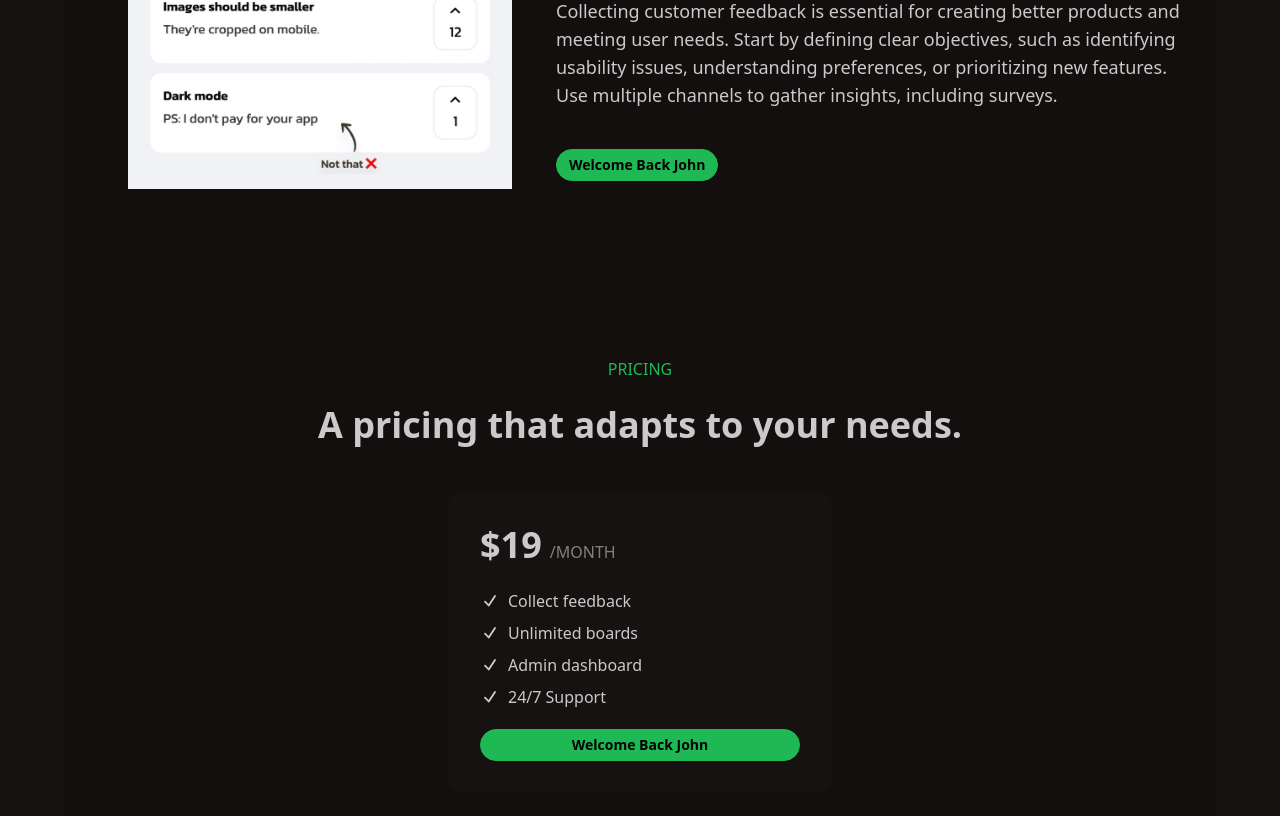
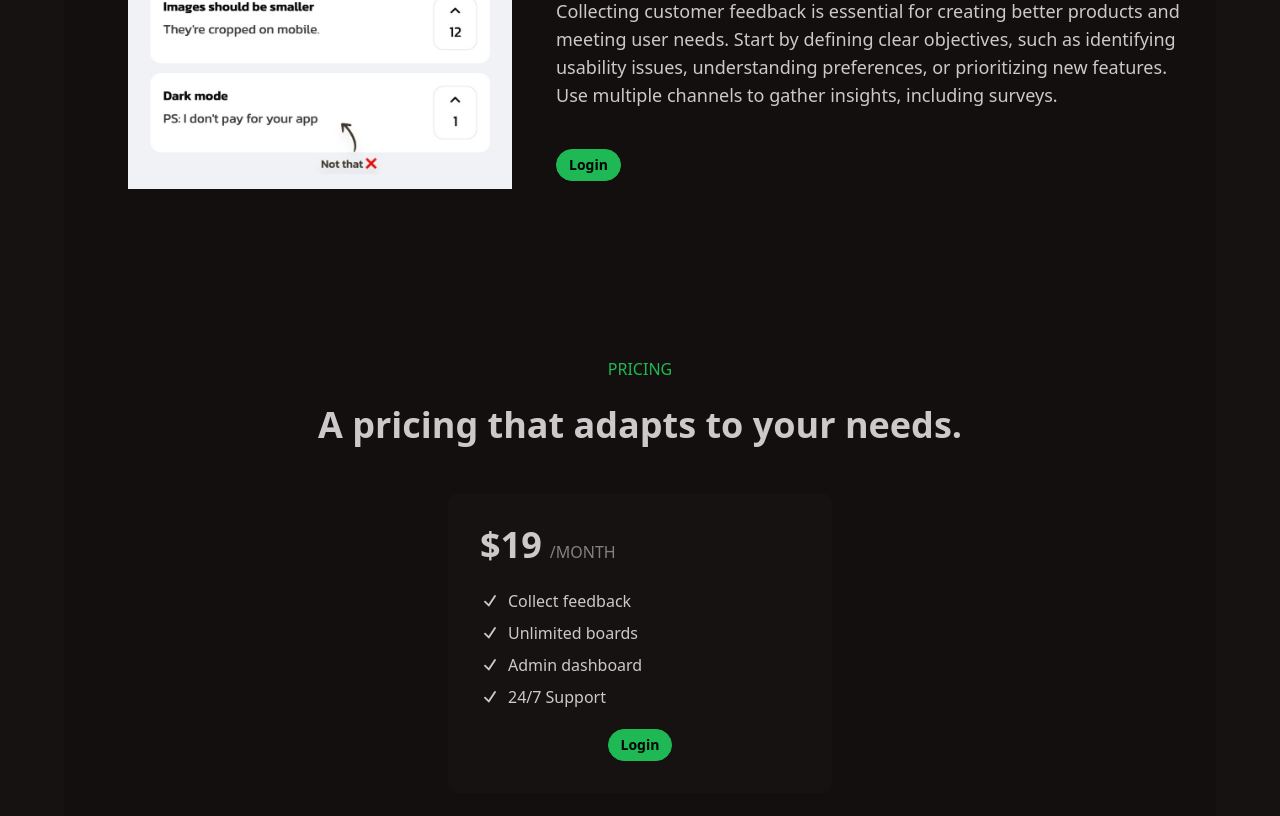
Before and after one commit to MattSaas/fastcode, a Next.js app: page / in a window 1280 px wide. Shown: the part 324-1140 px from the top of the page. Built offline with nearby package versions, Linux system fonts and the light colour scheme; no server answers.

Commit message:
Logout button, google login

```diff
--- /dev/null
+++ b/app/dashboard/layout.js
@@ -0,0 +1,11 @@
+import { auth } from "@/auth";
+import { redirect } from "next/navigation";
+
+export default async function LayoutDashboard({ children }) {
+  const session = await auth();
+  if (!session) {
+    redirect("/");
+  }
+
+  return children;
+}
--- a/app/dashboard/page.js
+++ b/app/dashboard/page.js
@@ -1,12 +1,36 @@
-import Example from "@/components/Example";
+import LogoutButton from "@/components/LogoutButton";
+import { auth } from "@/auth";
 
-export default function Dashboard() {
+export default async function Dashboard() {
+  const session = await auth();
   return (
-    <div className="card card-side bg-base-100 shadow-xl">
-      <h1>Private Dashboard</h1>
-      <div className="mt-36">
-        <Example></Example>
+    <div className="bg-base-200 text-center py-5 pt-10 px-8 max-w-6xl mx-auto">
+      <div className="flex justify-between items-center py-3 bg-base-200 shadow-xl mx-4">
+        <div className="font-extrabold text-primary hover:text-secondary link no-underline">
+          CodeApp
+        </div>
+        <div>
+          <LogoutButton />
+        </div>
       </div>
+      <section className="bg-base-200 text-center py-5 pt-10 px-8 max-w-6xl mx-auto flex flex-col md:flex-row gap-3 justify-center items-center">
+        <div className="lg:text-center">
+          <h1 className="text-3xl font-extrabold mb-10 lg:text-4xl md:text-2xl">
+            Hello Mr. {session.user.name}
+            <span className="text-sm font-thin text-primary block">
+              {session.user.email}
+            </span>
+          </h1>
+
+          <div className="opacity-1 mb-10 font-sans text-base-400 text-lg">
+            Collecting customer feedback is essential for creating better
+            products and meeting user needs. Start by defining clear objectives,
+            such as identifying usability issues, understanding preferences, or
+            prioritizing new features. Use multiple channels to gather insights,
+            including surveys.
+          </div>
+        </div>
+      </section>
     </div>
   );
 }
--- a/app/page.js
+++ b/app/page.js
@@ -3,16 +3,12 @@ import ListItem from "@/components/ListItem";
 import FAQListItem from "@/components/FAQListItem";
 import Image from "next/image";
 import ProductDemo from "@/app/productDemo.jpeg";
+import { auth } from "@/auth";
 // import clientPromise from "@/libs/mongo";
 
-export default function Home() {
-  const UserData = {
-    isLoggedin: true,
-    UserName: "John",
-    extraStyle: "w-full",
-  };
-
-  const { isLoggedin, UserName, extraStyle } = UserData;
+export default async function Home() {
+  // User login check
+  const session = await auth();
 
   return (
     <main>
@@ -37,12 +33,12 @@ export default function Home() {
             </a>
           </div>
           <div>
-            <LoginButton isLoggedin={isLoggedin} Username={UserName} />
+            <LoginButton session={session} />
           </div>
         </div>
       </section>
 
-      {/* Here */}
+      {/* Hero */}
       <section className="bg-base-200 text-center py-5 pt-10 px-8 max-w-6xl mx-auto flex flex-col md:flex-row gap-3 justify-center items-center">
         <Image
           src={ProductDemo}
@@ -62,7 +58,7 @@ export default function Home() {
             prioritizing new features. Use multiple channels to gather insights,
             including surveys.
           </div>
-          <LoginButton isLoggedin={isLoggedin} Username={UserName} />
+          <LoginButton session={session} />
         </div>
       </section>
 
@@ -95,11 +91,7 @@ export default function Home() {
                 <ListItem checkColor="green">Admin dashboard</ListItem>
                 <ListItem checkColor="green">24/7 Support</ListItem>
               </ul>
-              <LoginButton
-                isLoggedin={isLoggedin}
-                Username={UserName}
-                extraStyle={extraStyle}
-              />
+              <LoginButton session={session} />
             </div>
           </div>
         </div>
@@ -152,7 +144,11 @@ export default function Home() {
                   "Our support team is available 24/7. Contact us via live chat, email, or our Help Center.",
               },
             ].map((qa) => (
-              <FAQListItem key={qa.qustion} qa={qa}></FAQListItem>
+              <FAQListItem
+                key={qa.qustion}
+                qa={qa}
+                session={session}
+              ></FAQListItem>
             ))}
           </ul>
         </div>
@@ -181,7 +177,7 @@ export default function Home() {
               Click the button to watch on Jetflix app.
             </p>
             <div className="card-actions justify-end">
-              <LoginButton isLoggedin={isLoggedin} Username={UserName} />
+              <LoginButton session={session} />
             </div>
           </div>
         </div>
--- a/auth.js
+++ b/auth.js
@@ -1,5 +1,6 @@
 import NextAuth from "next-auth";
 import Resend from "next-auth/providers/resend";
+import Google from "next-auth/providers/google";
 import { MongoDBAdapter } from "@auth/mongodb-adapter";
 import clientPromise from "./libs/mongo";
 
@@ -10,6 +11,10 @@ const config = {
       from: "noreplay@codefast.vtry.xyz",
       name: "Email",
     }),
+    Google({
+      clientId: process.env.GOOGLE_CLIENT_ID,
+      clientSecret: process.env.GOOGLE_SECRET,
+    }),
   ],
   adapter: MongoDBAdapter(clientPromise),
 };
--- a/components/LoginButton.js
+++ b/components/LoginButton.js
@@ -1,26 +1,28 @@
+"use client";
 import Link from "next/link";
+import { signIn } from "next-auth/react";
 
-export default function LoginButton({ isLoggedin, Username, extraStyle }) {
-  if (isLoggedin) {
+export default function LoginButton({ session }) {
+  const dashboardUrl = "/dashboard";
+  if (session) {
     return (
       <Link
-        className={`btn btn-sm btn-primary hover:btn-secondary ${
-          extraStyle ? extraStyle : ""
-        }`}
-        href="/dashboard"
+        className={`btn btn-sm btn-primary hover:btn-secondary`}
+        href={dashboardUrl}
       >
-        Welcome Back {Username}
+        Welcome Back {session.user.name || "Friend"}
       </Link>
     );
   }
 
   return (
-    <div
-      className={`btn btn-sm btn-primary hover:btn-secondary ${
-        extraStyle ? extraStyle : ""
-      }`}
+    <button
+      className={`btn btn-sm btn-primary hover:btn-secondary`}
+      onClick={() => {
+        signIn(undefined, { callbackUrl: dashboardUrl });
+      }}
     >
       Login
-    </div>
+    </button>
   );
 }
--- /dev/null
+++ b/components/LogoutButton.js
@@ -0,0 +1,14 @@
+"use client";
+import { signOut } from "next-auth/react";
+function LogoutButton() {
+  return (
+    <button
+      className={`btn btn-sm btn-secondary hover:btn-primary`}
+      onClick={() => signOut()}
+    >
+      Logout
+    </button>
+  );
+}
+
+export default LogoutButton;
```
Also changed, not shown: app/cat/page.js (added, +56 -0 lines), app/cat.webp (added).
